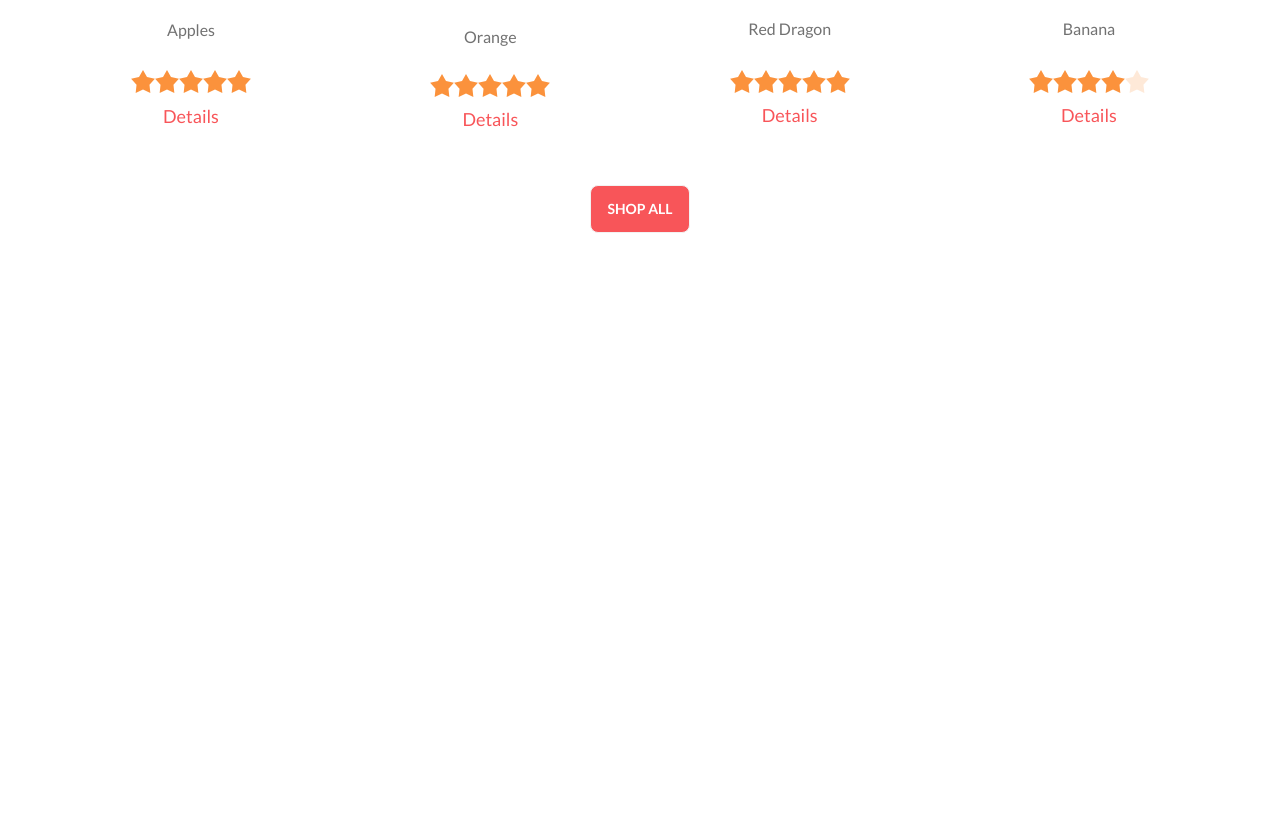
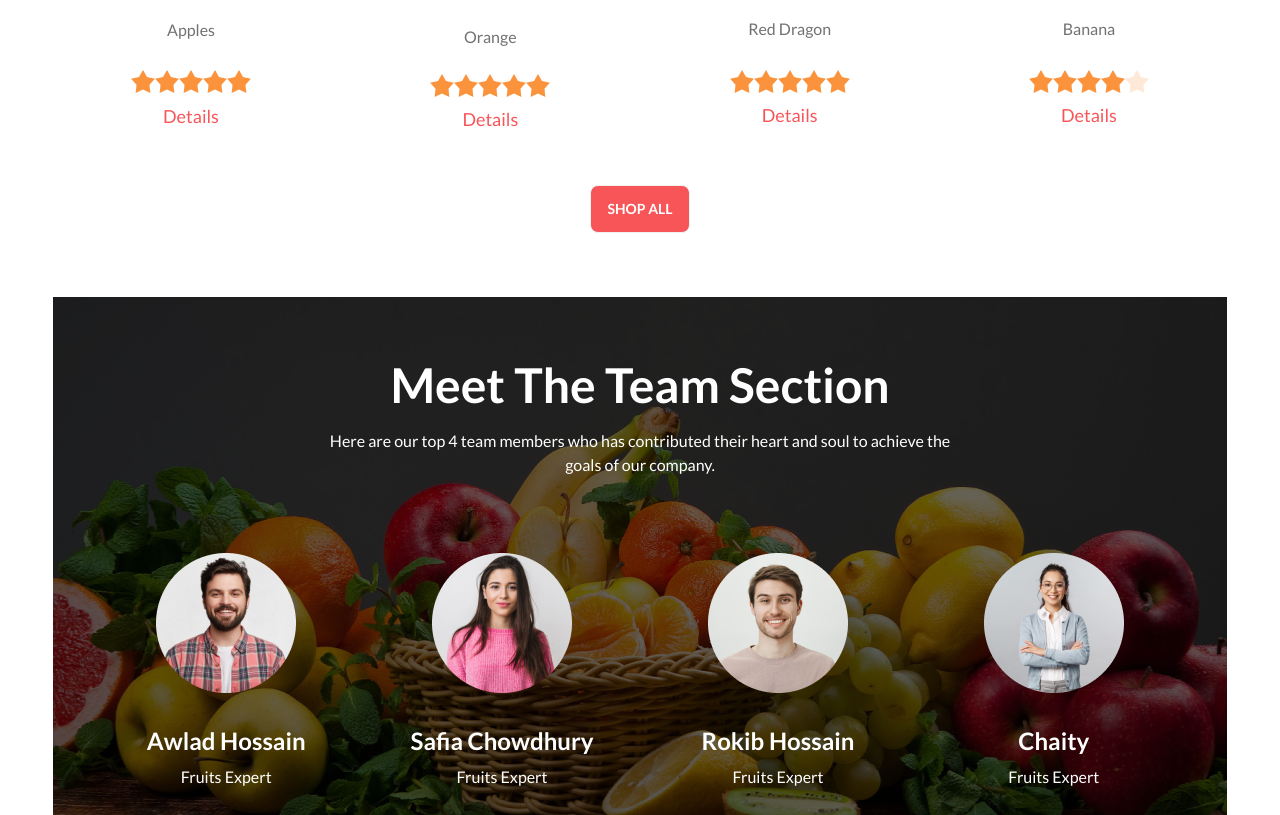
Before and after one commit to NafizUddin/third-assignment-fruit, a plain HTML site: page index.html in a window 1280 px wide. Shown: the part 1353-2168 px from the top of the page. Before the commit the page ends 1606 px from the top, so only its background shows below. Drawn offline with nearby package versions, Linux system fonts and the light colour scheme.

Commit message:
added responsive meet our team

```diff
--- a/index.html
+++ b/index.html
@@ -739,6 +739,91 @@
         <button class="btn text-white bg-prime">Shop All</button>
       </div>
       <!-- Deal day ends here -->
+      <!-- Meet the team starts here -->
+      <section
+        class="my-10 md:my-12 lg:my-16 w-11/12 mx-auto meet-img lg:h-[600px] text-center"
+      >
+        <h1
+          class="text-white font-extrabold text-2xl md:text-5xl pt-12 md:pt-16 mb-5"
+        >
+          Meet The Team Section
+        </h1>
+        <p class="text-white w-[55%] mx-auto mb-9">
+          Here are our top 4 team members who has contributed their heart and
+          soul to achieve the goals of our company.
+        </p>
+        <div
+          class="grid grid-cols-1 md:grid-cols-2 lg:grid-cols-4 gap-7 w-11/12 mx-auto pb-8 md:pb-10 lg:pb-0"
+        >
+          <!-- 1st Card -->
+          <div class="card">
+            <figure class="px-10 pt-10">
+              <img src="./images/member1.png" alt="" class="rounded-xl" />
+            </figure>
+            <div class="card-body items-center text-center">
+              <h2 class="card-title text-white font-bold text-2xl">
+                Awlad Hossain
+              </h2>
+              <p class="text-white font-medium">Fruits Expert</p>
+            </div>
+            <div class="flex justify-center items-center gap-3">
+              <img src="./images/fb.png" alt="" />
+              <img src="./images/twitter.png" alt="" />
+              <img src="./images/linkedin.png" alt="" />
+            </div>
+          </div>
+          <!-- 2nd card -->
+          <div class="card">
+            <figure class="px-10 pt-10">
+              <img src="./images/member2.png" alt="" class="rounded-xl" />
+            </figure>
+            <div class="card-body items-center text-center">
+              <h2 class="card-title text-white font-bold text-2xl">
+                Safia Chowdhury
+              </h2>
+              <p class="text-white font-medium">Fruits Expert</p>
+            </div>
+            <div class="flex justify-center items-center gap-3">
+              <img src="./images/fb.png" alt="" />
+              <img src="./images/twitter.png" alt="" />
+              <img src="./images/linkedin.png" alt="" />
+            </div>
+          </div>
+          <!-- 3rd card -->
+          <div class="card">
+            <figure class="px-10 pt-10">
+              <img src="./images/member3.png" alt="" class="rounded-xl" />
+            </figure>
+            <div class="card-body items-center text-center">
+              <h2 class="card-title text-white font-bold text-2xl">
+                Rokib Hossain
+              </h2>
+              <p class="text-white font-medium">Fruits Expert</p>
+            </div>
+            <div class="flex justify-center items-center gap-3">
+              <img src="./images/fb.png" alt="" />
+              <img src="./images/twitter.png" alt="" />
+              <img src="./images/linkedin.png" alt="" />
+            </div>
+          </div>
+          <!-- 4th card -->
+          <div class="card">
+            <figure class="px-10 pt-10">
+              <img src="./images/member4.png" alt="" class="rounded-xl" />
+            </figure>
+            <div class="card-body items-center text-center">
+              <h2 class="card-title text-white font-bold text-2xl">Chaity</h2>
+              <p class="text-white font-medium">Fruits Expert</p>
+            </div>
+            <div class="flex justify-center items-center gap-3">
+              <img src="./images/fb.png" alt="" />
+              <img src="./images/twitter.png" alt="" />
+              <img src="./images/linkedin.png" alt="" />
+            </div>
+          </div>
+        </div>
+      </section>
+      <!-- Meet the team ends here -->
     </main>
   </body>
 </html>
--- a/style.css
+++ b/style.css
@@ -35,3 +35,13 @@
     background-size: cover;
     background-position: center;
 }
+
+.meet-img {
+    background: url('./images/banner1.png');
+    background-color: rgba(0, 0, 0, 0.603);
+    background-blend-mode: multiply;
+    background-size: contain;
+    background-repeat: no-repeat;
+    background-size: cover;
+    background-position: center;
+}
```
Also changed, not shown: images/fb.png (added), images/linkedin.png (added), images/twitter.png (added).
